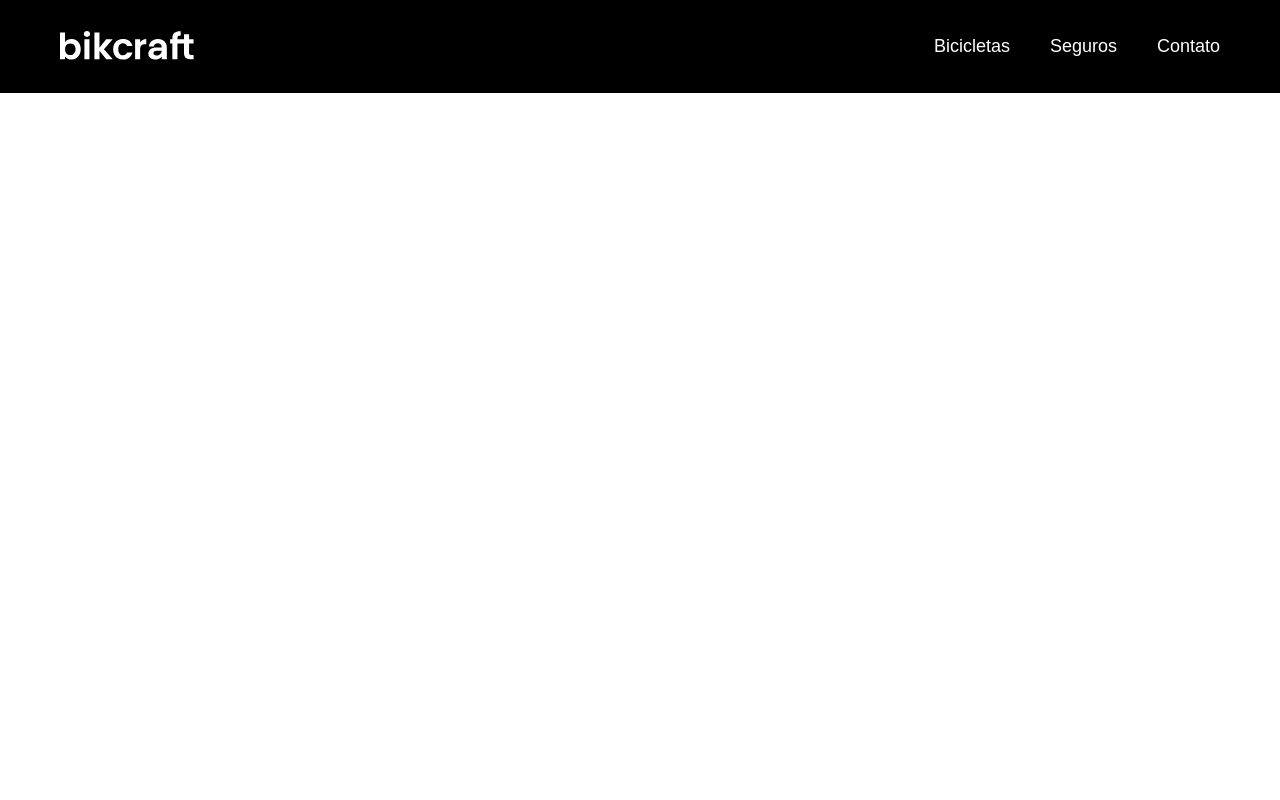
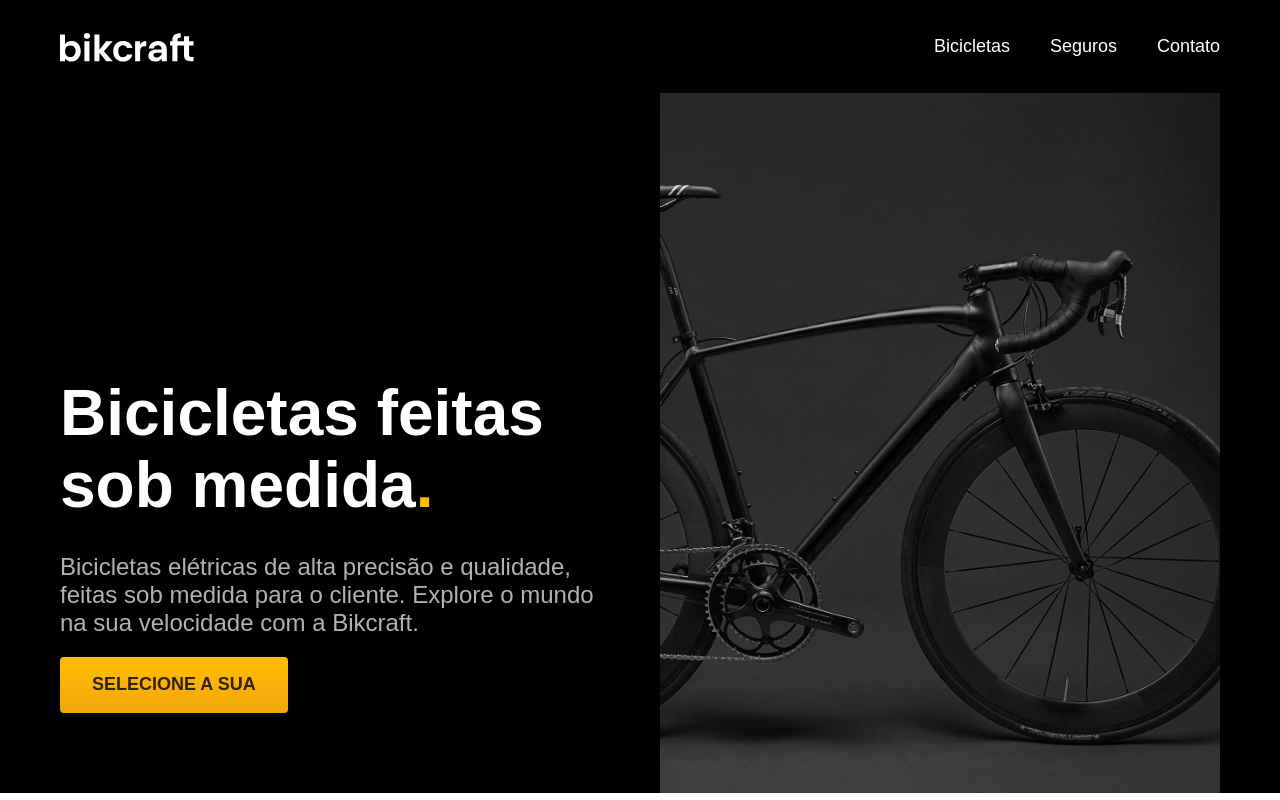
Before and after one commit to RobsonAguiarArts/bikcraft, a plain HTML site: page index.html in a window 1280 px wide. Drawn offline with Linux system fonts and the light colour scheme.

Commit message:
Criação da introdução do site

```diff
--- a/css/style.css
+++ b/css/style.css
@@ -2,13 +2,27 @@ body {
   margin: 0px;
   font-family: Arial, Helvetica, sans-serif;
 }
+h1,
+h2,
+h3,
+h4,
+h5,
+h6,
 ul {
   margin: 0px;
+  padding: 0px;
+}
+ul {
   padding: 0px;
   list-style: none;
 }
 a {
   text-decoration: none;
+  color: inherit;
+}
+img {
+  max-width: 100%;
+  display: block;
 }
 .header-bg {
   background-color: #000;
@@ -76,3 +90,48 @@ a {
     padding: 8px 12px;
   }
 }
+.introducao-bg {
+  background-color: #000;
+  color: #fff;
+}
+.introducao {
+  max-width: 1200px;
+  box-sizing: border-box;
+  margin: 0 auto;
+  padding: 0 20px;
+  display: grid;
+  grid-template-columns: 1fr 1fr;
+  gap: 0px 40px;
+}
+.introducao-conteudo {
+  align-self: end;
+  padding-bottom: 80px;
+}
+.introducao h1 {
+  margin-bottom: 32px;
+  font-size: 64px;
+  line-height: 1.125;
+}
+.introducao h1 span {
+  color: #ffbb00;
+}
+.introducao p {
+  margin-bottom: 20px;
+  font-size: 24px;
+  color: #b2b2b2;
+}
+.introducao a {
+  display: inline-block;
+  padding: 16px 32px;
+  background: linear-gradient(#ffbf00, #f2a50c);
+  border-radius: 4px;
+  box-shadow: 0 1px 2px rgba (0, 0, 0, 0.1);
+  text-transform: uppercase;
+  color: #332200;
+  font-size: 18px;
+  line-height: 1.33;
+  font-weight: bold;
+}
+.introducao a:hover {
+  background: linear-gradient(#ffb60d, #e59317);
+}
--- a/index.html
+++ b/index.html
@@ -24,8 +24,18 @@
         </ul>
       </nav>
     </div>
-
   </header>
+  <main class="introducao-bg">
+    <div class="introducao">
+      <div class="introducao-conteudo">
+        <h1>Bicicletas feitas
+          sob medida<span>.</span></h1>
+        <p>Bicicletas elétricas de alta precisão e qualidade, feitas sob medida para o cliente. Explore o mundo na sua velocidade com a Bikcraft. </p>
+        <a href="./bicicletas">Selecione a sua</a>
+      </div>
+      <img src="./img/fotos/introducao.jpg" alt="Bicicleta eletrica preta">
+    </div>
+  </main>
 </body>
 
 </html>
```
